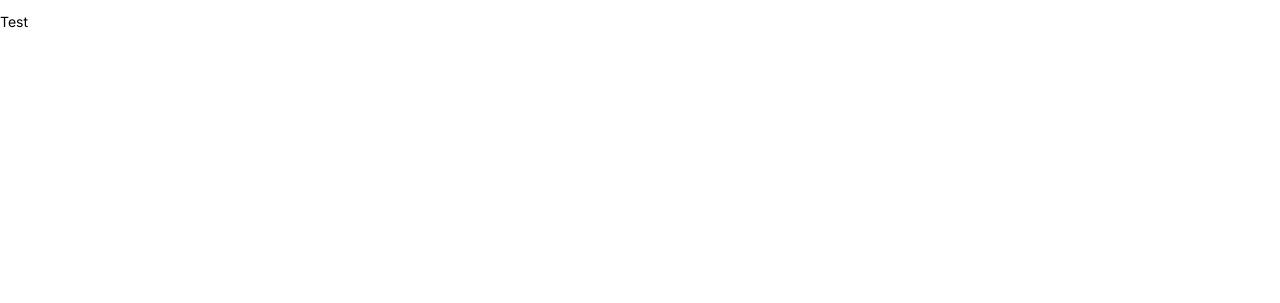
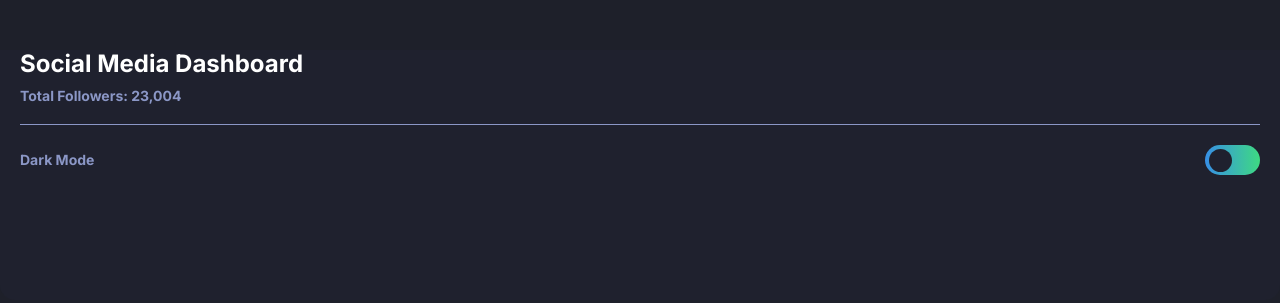
Before and after one commit to YoimelDev/Social-media-dashboard, a website: page index.html in a window 1280 px wide. Drawn offline with Linux system fonts and the light colour scheme.

Commit message:
add header

```diff
--- a/index.html
+++ b/index.html
@@ -10,7 +10,20 @@
 		<link rel="stylesheet" href="css/styles.css" />
 	</head>
 	<body>
-		<p>Test</p>
+		<header class="header">
+			<div class="header__title">
+				<h1>Social Media Dashboard</h1>
+				<p>Total Followers: 23,004</p>
+			</div>
+
+			<div class="header__darkMode">
+				<p>Dark Mode</p>
+
+				<button class="header__darkMode--btn">
+					<span class="toogle"></span>
+				</button>
+			</div>
+		</header>
 		<!-- Social Media Dashboard Total Followers: 23,004 Dark Mode @nathanf 1987 Followers 12 Today @nathanf 1044 Followers 99 Today @realnathanf 11k
 		Followers 1099 Today Nathan F. 8239 Subscribers 144 Today Overview - Today Page Views 87 3% Likes 52 2% Likes 5462 2257% Profile Views 52k 1375%
 		Retweets 117 303% Likes 507 553% Likes 107 19% Total Views 1407 12% -->
--- a/scss/styles.scss
+++ b/scss/styles.scss
@@ -10,14 +10,14 @@ $instagram: linear gradient hsl(37, 97%, 70%) to hsl(329, 70%, 58%);
 $youtube: hsl(348, 97%, 39%);
 
 // Toogle
-$darkTheme: linear gradient hsl(210, 78%, 56%) to hsl(146, 68%, 55%);
+$darkTheme: linear-gradient(to right, hsl(210, 78%, 56%), hsl(146, 68%, 55%));
 $lightTheme: hsl(230, 22%, 74%);
 
 // Neutral DarkTheme
-$veryDarkBlue: hsl(230, 17%, 14%);
-$veryDarkBlue: hsl(232, 19%, 15%);
+$veryDarkBlueBG: hsl(230, 17%, 14%);
+$veryDarkBlueTOP: hsl(232, 19%, 15%);
 $darkDesaturatedBlue: hsl(228, 28%, 20%);
-$desaturated: hsl(228, 34%, 66%);
+$desaturatedBlue: hsl(228, 34%, 66%);
 $white: hsl(0, 0%, 100%);
 
 // Neutral LightTheme
@@ -36,8 +36,66 @@ html {
 *:after {
 	box-sizing: inherit;
 }
+* {
+	margin: 0;
+}
 body {
 	height: 100vh;
+	background-color: $veryDarkBlueBG;
 	font-family: 'Inter', sans-serif;
 	font-size: 1.4rem;
 }
+.header {
+	height: 25rem;
+	background-color: $veryDarkBlueTOP;
+	border-radius: 0 0 1.5rem 1.5rem;
+
+	h1 {
+		color: $white;
+		margin: 0;
+		margin-bottom: 1rem;
+		font-size: 2.4rem;
+	}
+	p {
+		color: $desaturatedBlue;
+		font-weight: 700;
+	}
+
+	&__title {
+		margin: 5rem 2rem 2rem 2rem;
+		padding: 0 0 2rem 0;
+		border-bottom: 1px solid $desaturatedBlue;
+	}
+
+	&__darkMode {
+		display: flex;
+		justify-content: space-between;
+		align-items: center;
+		margin: 0 2rem;
+
+		&--btn {
+			position: relative;
+			height: 3rem;
+			width: 5.5rem;
+			border: none;
+			border-radius: 5rem;
+			background: $darkTheme;
+
+			.toogle {
+				position: absolute;
+				top: 0.4rem;
+				left: 0.4rem;
+				height: 2.3rem;
+				width: 2.3rem;
+				background-color: $veryDarkBlueTOP;
+				border-radius: 50%;
+				transition: all 1s ease-in;
+
+				// &:hover {
+				// 	cursor: pointer;
+				// 	transform: translateX(2.5rem);
+				// }
+			}
+		}
+	}
+}
```
Also changed, not shown: css/styles.css, 1 other file.
